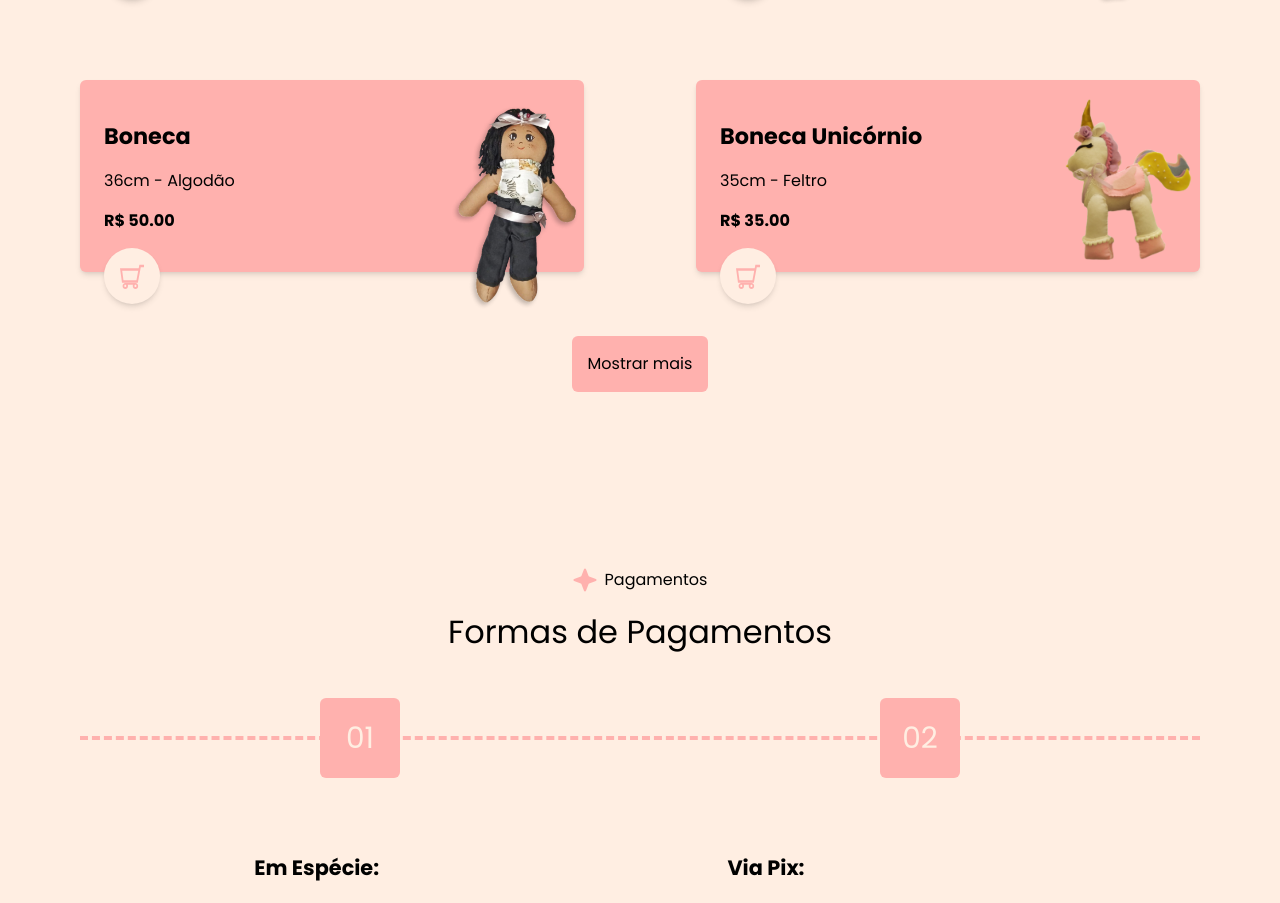
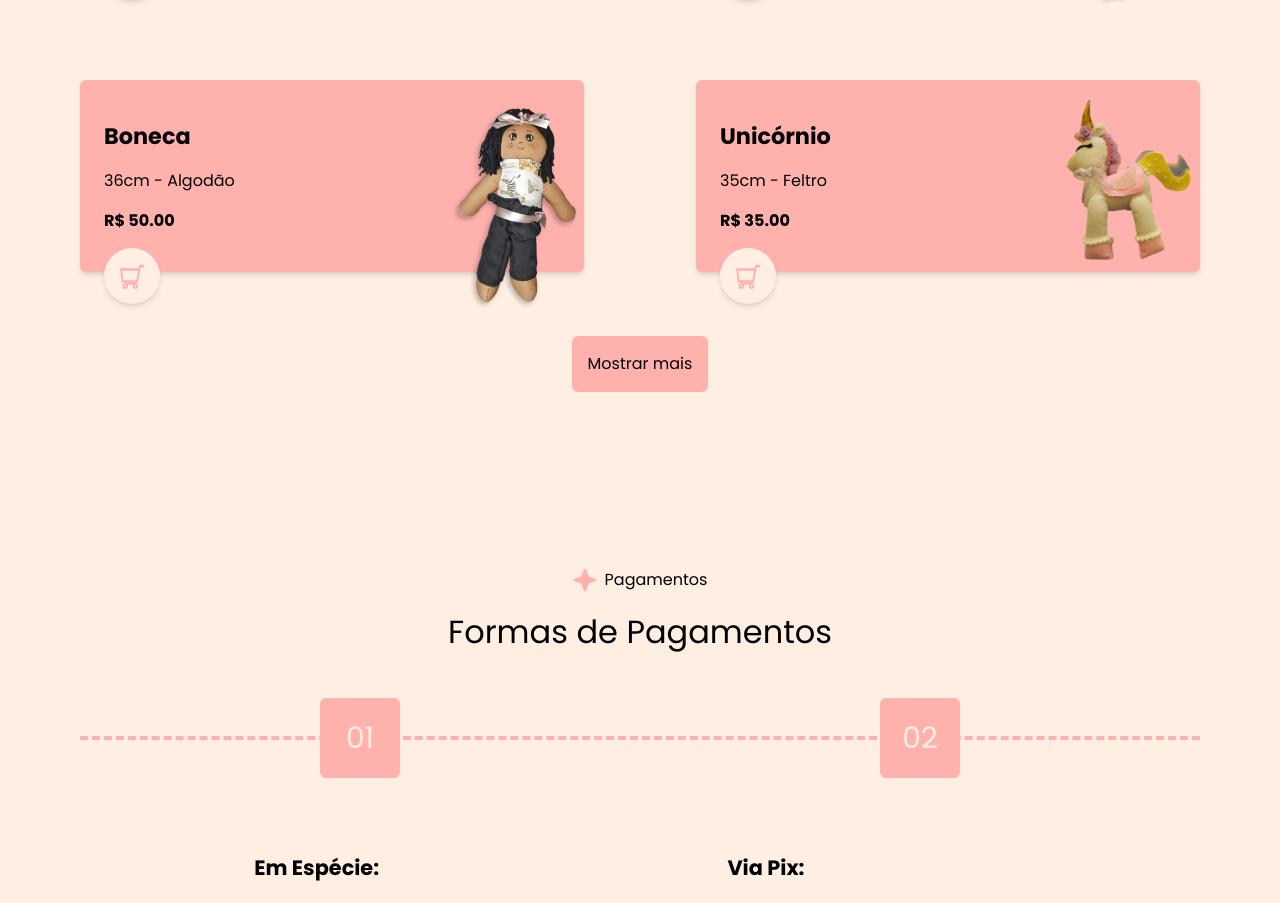
Before and after one commit to ruanvictordev/encantos-artesanais, an Angular app: page /userpage in a window 1280 px wide. Shown: the part 1826-2729 px from the top of the page. Built offline with nearby package versions, Linux system fonts and the light colour scheme; a web font is replaced by a local one.

Commit message:
:sparkles: [FEAT] Add More Products.

```diff
--- a/src/app/userpage/products-section/produtos.ts
+++ b/src/app/userpage/products-section/produtos.ts
@@ -19,7 +19,7 @@ export const produtos: IProduto[] = [
     { id: 712, nome: "Boneca", tamanho: "24cm", tecido: "Algodão", categoria: "Bonecas", preco: 40.00, precodesconto: 30.00, imagem: "assets/images/products/boneca24cm40(2).png" },
     { id: 623, nome: "Boneca", tamanho: "36cm", tecido: "Algodão", categoria: "Bonecas", preco: 50.00, imagem: "assets/images/products/boneca36cm50.png" },
     { id: 914, nome: "Boneca", tamanho: "36cm", tecido: "Algodão", categoria: "Bonecas", preco: 50.00, imagem: "assets/images/products/boneca36cm50(2).png" },
-    { id: 733, nome: "Boneca Unicórnio", tamanho: "35cm", tecido: "Feltro", categoria: "Bonecas", preco: 35.00, imagem: "assets/images/products/boneca-unicornio-35cm-35.png" },
+    { id: 733, nome: "Unicórnio", tamanho: "35cm", tecido: "Feltro", categoria: "Bonecas", preco: 35.00, imagem: "assets/images/products/boneca-unicornio-35cm-35.png" },
     { id: 381, nome: "Boneca", tamanho: "46cm", tecido: "Algodão", categoria: "Bonecas", preco: 60.00, imagem: "assets/images/products/boneca46cm60.png" },
     { id: 874, nome: "Boneco Luffy", tamanho: "33cm", tecido: "Feltro", categoria: "Bonecos", preco: 35.00, imagem: "assets/images/products/boneco-luffy-33cm.png" },
     { id: 498, nome: "Chaveirinho", tamanho: "7cm", tecido: "Algodão", categoria: "Chaveiros", preco: 5.00, imagem: "assets/images/products/chaveiro7cm5.png" },
```
